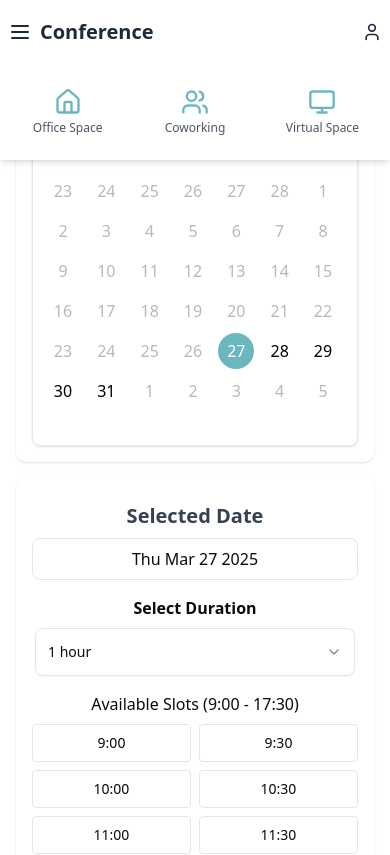
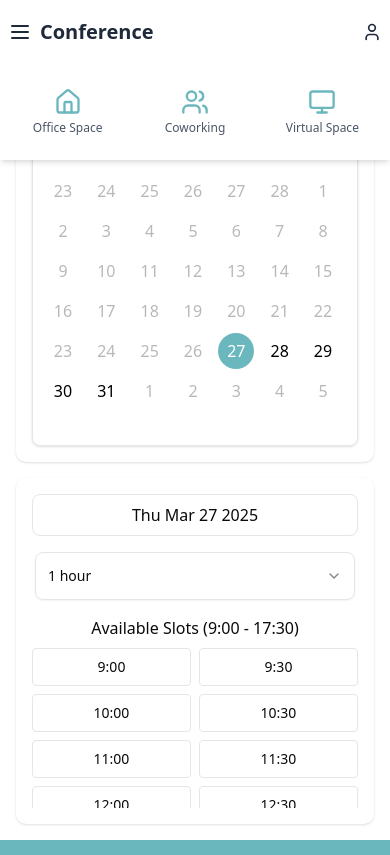
Before and after one commit to Ekata1233/BookMySpace, a Next.js app: page /componants/exploreOffice in a window 390 px wide. Shown: the top 855 px of the page. Built offline with nearby package versions, Linux system fonts and the light colour scheme.

Commit message:
add box component

```diff
--- a/src/app/componants/exploreOffice/page.tsx
+++ b/src/app/componants/exploreOffice/page.tsx
@@ -59,17 +59,17 @@ const TimeCalendar = () => {
 
         {/* Selection Section */}
         <div className="bg-white p-4 text-center flex-1 w-full lg:min-w-[250px] rounded-lg shadow">
-          <h1 className="text-xl sm:text-2xl md:text-3xl lg:text-4xl font-bold text-gray-700 text-center py-2">
+          {/* <h1 className="text-xl sm:text-2xl md:text-3xl lg:text-4xl font-bold text-gray-700 text-center py-2">
             Selected Date
-          </h1>
+          </h1> */}
           <div className="mb-4 p-2 border rounded-md">
             {date ? date.toDateString() : "No date selected"}
           </div>
+          <div className="space-y-4">
 
-          <div className="space-y-4">
             {/* Select Duration */}
             <div className="flex flex-col items-center mb-4">
-              <h2 className="font-semibold mb-2 text-center">Select Duration</h2>
+
               <div className="w-full max-w-xs">
                 <Select value={selectedDuration} onValueChange={setSelectedDuration} className="w-full">
                   <SelectTrigger className="h-12 w-full">
```
